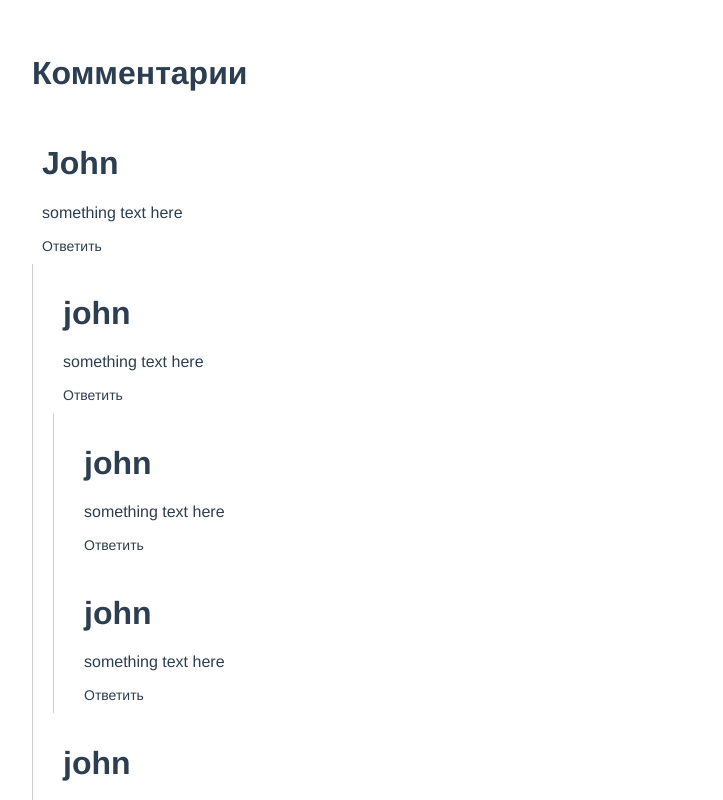
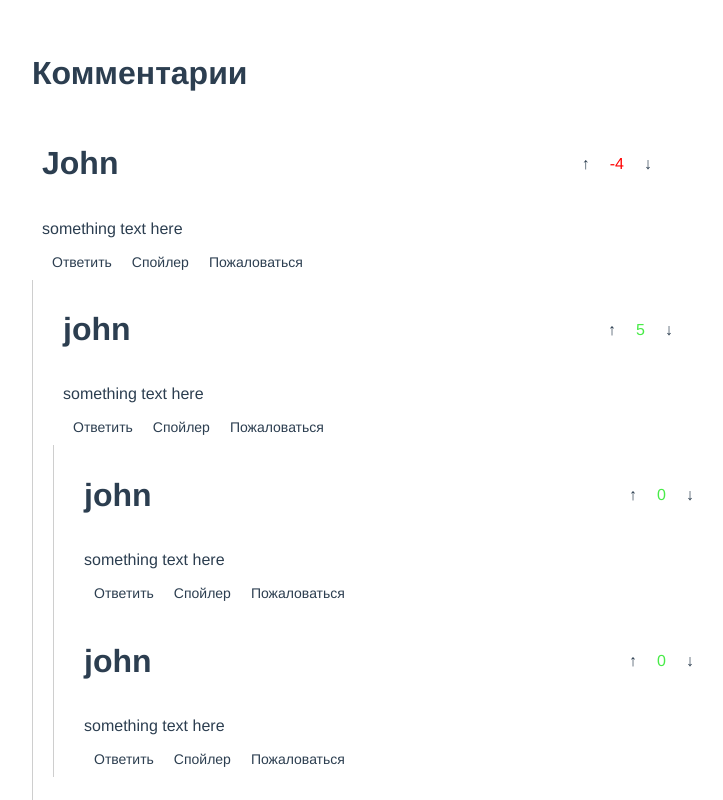
Before and after one commit to Lelouchwe/Innova-test, a Vue app: page / in a window 1280 px wide. Shown: the part 900-1700 px from the top of the page, without its empty margins (288-1011 px from the left). Built offline with nearby package versions, Linux system fonts and the light colour scheme.

Commit message:
report and spoiler

```diff
--- a/src/comments.json
+++ b/src/comments.json
@@ -3,22 +3,30 @@
         "id": 1,
         "name": "John",
         "content": "something text here",
+        "likeCounter": -4,
+        "spoiler": false,
         "child": [
           {
             "id": 12,
             "name": "john",
             "content": "something text here",
+            "likeCounter": 5,
+            "spoiler": false,
             "child": [
               {
                 "id": 123,
                 "name": "john",
                 "content": "something text here",
+                "likeCounter": 0,
+                "spoiler": false,
                 "child": []
               },
               {
                 "id": 124,
                 "name": "john",
                 "content": "something text here",
+                "likeCounter": 0,
+                "spoiler": false,
                 "child": []
               }
           ]
@@ -27,6 +35,8 @@
             "id": 13,
             "name": "john",
             "content": "something text here",
+            "likeCounter": 1,
+            "spoiler": false,
             "child": []
           }
         ]
@@ -35,34 +45,46 @@
         "id": 2,
         "name": "Wick",
         "content": "something text here",
+        "likeCounter": 0,
+        "spoiler": false,
         "child": []
     },
     {
         "id": 3,
         "name": "Geor",
         "content": "something text here",
+        "likeCounter": 0,
+        "spoiler": false,
         "child": []
     },
     {
         "id": 11,
         "name": "John",
         "content": "something text here",
+        "likeCounter": 0,
+        "spoiler": false,
         "child": [
           {
             "id": 124,
             "name": "john",
             "content": "something text here",
+            "likeCounter": 0,
+            "spoiler": false,
             "child": [
               {
                 "id": 126,
                 "name": "john",
                 "content": "something text here",
+                "likeCounter": 0,
+                "spoiler": false,
                 "child": []
               },
               {
                 "id": 125,
                 "name": "john",
                 "content": "something text here",
+                "likeCounter": 0,
+                "spoiler": false,
                 "child": []
               }
           ]
@@ -71,6 +93,8 @@
             "id": 1254,
             "name": "john",
             "content": "something text here",
+            "likeCounter": 0,
+            "spoiler": false,
             "child": []
           }
         ]
@@ -79,34 +103,47 @@
         "id": 2324,
         "name": "Wick",
         "content": "something text here",
+        "likeCounter": 0,
+        "spoiler": false,
         "child": []
     },
     {
         "id": 3432,
         "name": "Geor",
         "content": "something text here",
+        "likeCounter": 0,
+        "spoiler": false,
         "child": []
     },
     {
         "id": 4321,
         "name": "John",
         "content": "something text here",
+        "likeCounter": 0,
+        "spoiler": false,
         "child": [
           {
             "id": 12563,
             "name": "john",
             "content": "something text here",
+            "likeCounter": 0,
+            "spoiler": false,
             "child": [
               {
                 "id": 1243345,
                 "name": "john",
                 "content": "something text here",
+                "likeCounter": 0,
+                "spoiler": false,
                 "child": []
+
               },
               {
                 "id": 1223243,
                 "name": "john",
                 "content": "something text here",
+                "likeCounter": 0,
+                "spoiler": false,
                 "child": []
               }
           ]
@@ -115,6 +152,8 @@
             "id": 1232434,
             "name": "john",
             "content": "something text here",
+            "likeCounter": 0,
+            "spoiler": false,
             "child": []
           }
         ]
@@ -123,12 +162,16 @@
         "id": 2342434,
         "name": "Wick",
         "content": "something text here",
+        "likeCounter": 0,
+        "spoiler": false,
         "child": []
     },
     {
         "id": 334234233,
         "name": "Geor",
         "content": "something text here",
+        "likeCounter": 0,
+        "spoiler": false,
         "child": []
     }
 ]
--- a/src/components/commentsItem.vue
+++ b/src/components/commentsItem.vue
@@ -1,10 +1,20 @@
 <template>
     <div class="container">
         <div class="comment-item">
-            <h1>{{item.name}}</h1>
-            <p>{{item.content}}</p>
+            <div class="comment-item__wrap">
+                <h1>{{item.name}}</h1>
+                <div class="comment-item__likes">
+                    <div class="like" @click="setLike">↑</div>
+                    <div :style='{color: activeColor}'>{{item.likeCounter}}</div>
+                    <div class="dislike" @click="setDislike">↓</div>
+                </div>
+            </div>
+            <p :class="[item.spoiler? 'spoiler': '']">{{item.content}}</p>
             <div class="comment-nav">
                 <div class="comment-nav__answere" @click="answerToggle = !answerToggle">Ответить</div>
+                <div v-if="!item.spoiler" class="btn" @click="item.spoiler = !item.spoiler">Спойлер</div>
+                <div v-else class="btn" @click="item.spoiler = !item.spoiler">Показать спойлер</div>
+                <div class="btn" @click="report">Пожаловаться</div>
             </div>
             <div v-if="answerToggle" class="wrap-answere">
                 <textarea
@@ -26,6 +36,13 @@
                 :deepCounter="deepCounter"
             />
         </div>
+        <transition name="popup">
+            <div v-if="reportState" class="report">
+                <div>
+                    <h1>Жалоба отправлена</h1>
+                </div>
+            </div>
+        </transition>
     </div>
 </template>
 
@@ -38,12 +55,16 @@ export default {
             deepCounter: 0,
             answerToggle: false,
             answerText: '',
+            reportState: false,
         }
     },
     computed: {
+        activeColor(){
+            return this.item.likeCounter < 0? 'red' : 'rgb(72, 235, 72)'
+        },
         increaseCounter(){
             this.deepCounter++
-        }
+        },
     },
     methods: {
         sentMessage(parentName) {
@@ -61,6 +82,28 @@ export default {
         cancelMessage() {
             this.answerText = ''
             this.answerToggle = false
+        },
+        setLike() {
+            this.item.likeCounter ++
+        },
+        setDislike() {
+            this.item.likeCounter --
+        },
+        async report(){
+            await new Promise(resolve => {
+                setTimeout(() => {
+                    resolve()
+                    this.reportState = true
+                    console.log(this.reportState);
+                }, 500)
+            })
+            return await new Promise(resolve => {
+                setTimeout(() => {
+                    resolve()
+                    this.reportState = false
+                    console.log(this.reportState);
+                }, 1000)
+            })
         }
     },
     mounted(){
@@ -91,12 +134,33 @@ export default {
 .comment-item:hover {
     /* background: #8080800c; */
 }
+.comment-item__wrap {
+    display: flex;
+    justify-content: space-between;
+    align-items: center;
+}
+.comment-item__likes {
+    display: flex;
+}
+.comment-item__likes div {
+    padding: 0 10px;
+    cursor: pointer;
+}
+.like:hover {
+    color: rgb(72, 235, 72);
+}
+.dislike:hover {
+    color: red;
+}
 .child-comment {
     border-left: 1px solid #80808063;
 }
 .comment-nav {
     display: flex;
     font-size: 14px;
+}
+.comment-nav div {
+    padding: 0 10px;
 }
 .comment-nav__answere {
     cursor: pointer;
@@ -129,4 +193,41 @@ export default {
 .btn:hover {
   opacity: .8;
 }
+.spoiler {
+    filter:blur(4px)
+}
+.report {
+    position: fixed;
+    width: 100%;
+    height: 100%;
+    display: flex;
+    justify-content: center;
+    align-items: center;
+    top: 0;
+    left: 0;
+}
+.report div {
+    width: 400px;
+    height: 200px;
+    border-radius: 10px;
+    display: flex;
+    justify-content: center;
+    align-items: center;
+    background-color: white;
+    box-shadow: 5px 5px 12px 0 rgba(174, 174, 192, 0.4), -5px -5px 12px 0 #ffffff;
+}
+.popup-enter-active {
+    animation: popup-in .5s;
+}
+.popup-leave-active {
+    animation: popup-out .7s;
+}
+@keyframes popup-in {
+    0% { transform: scale(.97); opacity: 0;}
+    100% { transform: scale(1); opacity: 1;}
+}
+@keyframes popup-out {
+    0% {transform: scale(1); opacity: 1;}
+    100% { transform: scale(.97); opacity: 0;}
+}
 </style>
```
